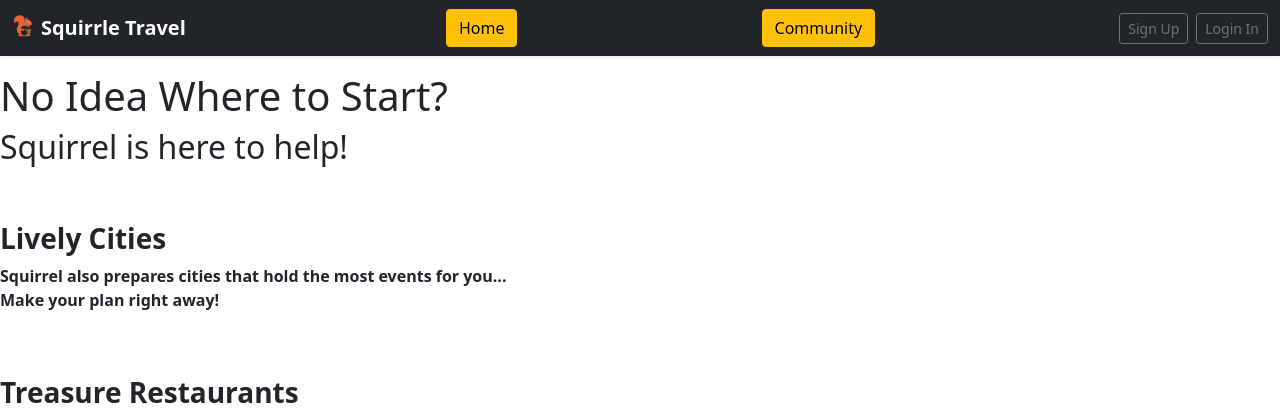
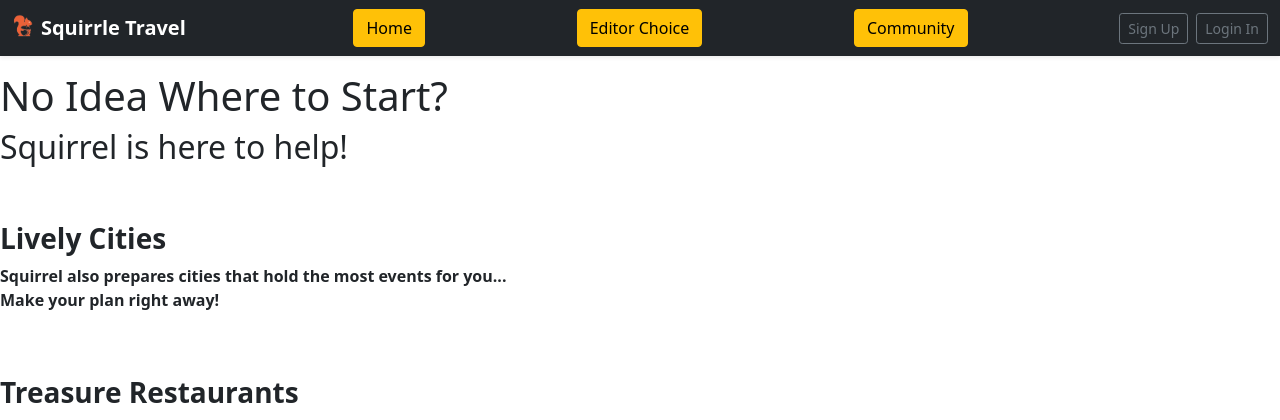
Before and after one commit to Jiaxinl7/squirrel-travel, a Django app: page /manager/recom/ in a window 1280 px wide. Shown: the top 420 px of the page. Run offline with Django 3.2, Linux system fonts and the light colour scheme; data that the repository does not hold is empty.

Commit message:
Add Editor button

```diff
--- a/manager/templates/manager/navbar.html
+++ b/manager/templates/manager/navbar.html
@@ -7,6 +7,7 @@
       </a>
 
       <a href="http://127.0.0.1:8000/" class="btn btn-warning" role="button">Home</a>
+      <a href="http://127.0.0.1:8000/manager/recom/" class="btn btn-warning" role="button">Editor Choice</a>
       <a href="http://127.0.0.1:8000/community/" class="btn btn-warning" role="button">Community</a>
       <div class="d-flex">
         {% if request.session.is_login %}
```
